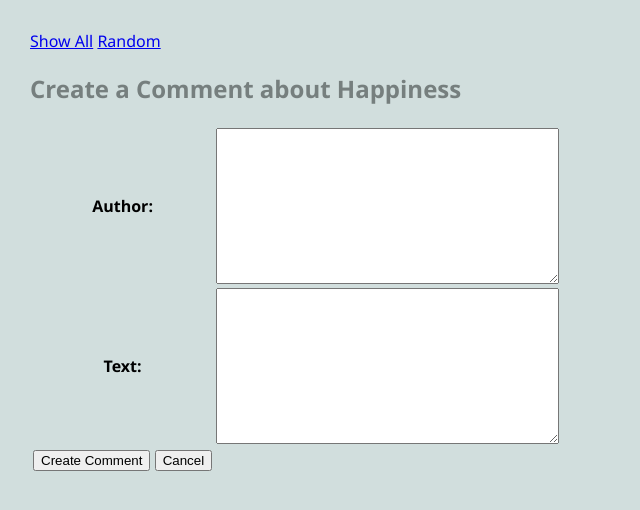
After one commit to Tian-Tan/cs412, a Django app: page /blog/article/1/create_comment in a window 1280 px wide. The commit adds this page. Shown: the top 510 px of the page, without its empty margins (0-640 px from the left). Run offline with Django 4.2, Linux system fonts and the light colour scheme; data comes from the database, SQL or seed files in the repository.

Commit message:
update blog example from lecture

```diff
--- a/blog/admin.py
+++ b/blog/admin.py
@@ -5,3 +5,4 @@ from .models import *
 
 # Register your models here.
 admin.site.register(Article)
+admin.site.register(Comment)
--- /dev/null
+++ b/blog/forms.py
@@ -0,0 +1,15 @@
+# blog/forms.py
+
+from django import forms
+from .models import Comment
+
+class CreateCommentForm(forms.ModelForm):
+    ''' A form to add a Comment on an Article to the database
+    '''
+
+    class Meta:
+        ''' Associate this HTML form with the Comment data model
+        '''
+        model = Comment
+        # fields = ['article', 'author', 'text']
+        fields = ['author', 'text']
--- a/blog/models.py
+++ b/blog/models.py
@@ -18,3 +18,25 @@ class Article(models.Model):
         ''' Returns a string representation of this object
         '''
         return f'{self.title} by {self.author}'
+
+    def get_comments(self):
+        '''Returns a QuerySet of all Comments on this Article
+        '''
+        # Use the ORM to retrieve Comments for which the FK is this Article
+        comments = Comment.objects.filter(article=self)
+        return comments
+
+class Comment(models.Model):
+    ''' Encapsulate the idea of a Comment on an Article
+    '''
+    # Model the 1 to many relationship with Article (foreign key)
+    article = models.ForeignKey("Article", on_delete=models.CASCADE)
+
+    author = models.TextField(blank=False)
+    text = models.TextField(blank=False)
+    published = models.DateTimeField(auto_now=True)
+
+    def __str__(self):
+        ''' Returns the string representation of this comment
+        '''
+        return f'{self.text}'
--- a/blog/templates/blog/base.html
+++ b/blog/templates/blog/base.html
@@ -9,6 +9,16 @@
         <link rel="stylesheet" href="{% static 'styles-blog.css' %}">
     </head>
     <body>
+        <nav>
+            <ul>
+                <li>
+                    <a href="{% url 'show_all' %}">Show All</a>
+                </li>
+                <li>
+                    <a href="{% url 'random' %}"> Random</a>
+                </li>
+            </ul>
+        </nav>
         {% block content %}
         <!-- fill in this section with specific page detail  -->
         {% endblock %}
--- /dev/null
+++ b/blog/templates/blog/create_comment_form.html
@@ -0,0 +1,31 @@
+<!-- blog/templates/blog/create_comment_form.html -->
+
+{% extends 'blog/base.html' %}
+
+{% block content %}
+
+<h2>Create a Comment about {{article.title}}</h2>
+
+<form method="POST">
+    {% csrf_token %}
+    <!-- Simple way to display the form, all in one line -->
+    <!-- {{form}} -->
+
+    <!-- Each field on its own line -->
+     <!-- {{form.as_p}} -->
+
+    <!-- Display form as a table -->
+     <table>
+     {{form.as_table}}
+     <tr>
+        <td>
+            <input type="submit" name="submit" value="Create Comment">
+            <form action="{% url 'article' }">
+                <input type="submit" name="Cancel" value="Cancel">
+            </form>
+        </td>
+     </tr>
+    </table>
+</form>
+
+{% endblock %}
--- a/blog/templates/blog/show_all.html
+++ b/blog/templates/blog/show_all.html
@@ -10,10 +10,11 @@
     <!-- loop to display each Article -->
      {% for a in articles %}
      <article>
-
+        <a href="{% url 'article' a.pk %}">
         <img src="{{a.image_url}}" alt="{{a.image_url}}">
+        </a>
         <div>
-        <h2>{{a.title}}</h2>
+        <h2><a href="{% url 'article' a.pk %}">{{a.title}}</a></h2> <!-- a.pk is the primary key on the Article identified by a -->
         <h3>by {{a.author}} at {{a.published}}</h3>
 
         <p>
--- a/blog/urls.py
+++ b/blog/urls.py
@@ -7,5 +7,9 @@ from . import views
 
 urlpatterns = [
     ## all the urls to this app
-    path(r'', views.ShowAllView.as_view(), name="show_all"),
+    path(r'', views.RandomArticleView.as_view(), name="random"),
+    path(r'show_all', views.ShowAllView.as_view(), name="show_all"),
+    path(r'article/<int:pk>', views.ArticleView.as_view(), name="article"),
+    # path(r'create_comment', views.CreateCommentView.as_view(), name="create_comment"),
+    path(r'article/<int:pk>/create_comment', views.CreateCommentView.as_view(), name="create_comment"),
 ]
--- a/blog/views.py
+++ b/blog/views.py
@@ -1,11 +1,17 @@
 # blog/views.py
 # define the views for the blog app
 
+from typing import Any
+from django.db.models.base import Model as Model
+from django.db.models.query import QuerySet
 from django.shortcuts import render
+import random
 
 # Create your views here.
-from django.views.generic import ListView
+from django.views.generic import ListView, DetailView, CreateView
 from .models import *
+from .forms import *
+from django.urls import reverse
 
 # class-based view
 class ShowAllView(ListView):
@@ -14,3 +20,65 @@ class ShowAllView(ListView):
     model = Article # the model to display
     template_name = 'blog/show_all.html'
     context_object_name = 'articles' #context variable to use
+
+class RandomArticleView(DetailView):
+    ''' Display one Article selected at Random
+    '''
+    model = Article # the model to display
+    template_name = 'blog/article.html'
+    context_object_name = 'article'
+
+    # AttributeError: Generic detail view RandomArticleView must be called with either an object pk or a slug in the URLconf.
+    # one solution: implement get_object method
+    def get_object(self):
+        '''Return one Article chosed at random
+        '''
+        # retrieve all of the objects
+        all_articles = Article.objects.all()
+        article = random.choice(all_articles)
+        return article
+
+class ArticleView(DetailView):
+    ''' Display one Article
+    '''
+    model = Article # the model to display
+    template_name = 'blog/article.html'
+    context_object_name = 'article'
+
+class CreateCommentView(CreateView):
+    ''' A view to create a Comment on an Article
+    On GET: send back the form to display
+    On POST: read/process the form, and save new Comment to the database
+    '''
+
+    form_class = CreateCommentForm
+    template_name = "blog/create_comment_form.html"
+
+    def get_context_data(self, **kwargs: Any):
+        context = super().get_context_data(**kwargs)
+
+        article = Article.objects.get(pk=self.kwargs['pk'])
+        context['article'] = article
+        return context
+
+    def get_success_url(self) -> str:
+        ''' Return the URL to redirect to on success
+        '''
+        # return 'show_all'
+        # find the Article identified by the PK from the URL pattern
+        # article = Article.objects.get(pk=self.kwargs['pk'])
+        # return reverse('article', kwargs={'pk':article.pk})
+        return reverse('article', kwargs=self.kwargs)
+
+    def form_valid(self, form):
+        ''' This method is called after the form is validated, before saving data to the database
+        '''
+        print(f'CreateCommentView.form_valid() form={form.cleaned_data}')
+        print(f'CreateCommentView.form_valid() self.kwargs={self.kwargs}')
+
+        # find the Article identified by the PK from the URL pattern
+        article = Article.objects.get(pk=self.kwargs['pk'])
+        # attach this Article to the instance of the Comment to set its FK
+        form.instance.article = article
+        # delegate work to superclass method
+        return super().form_valid(form)
```
Also changed, not shown: blog/templates/blog/article.html (added, +40 -0 lines), blog/migrations/0003_comment.py (added).
